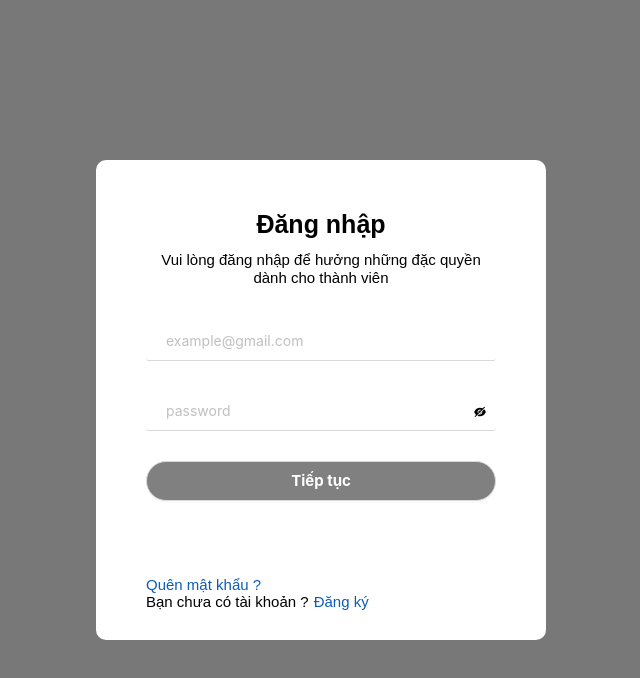
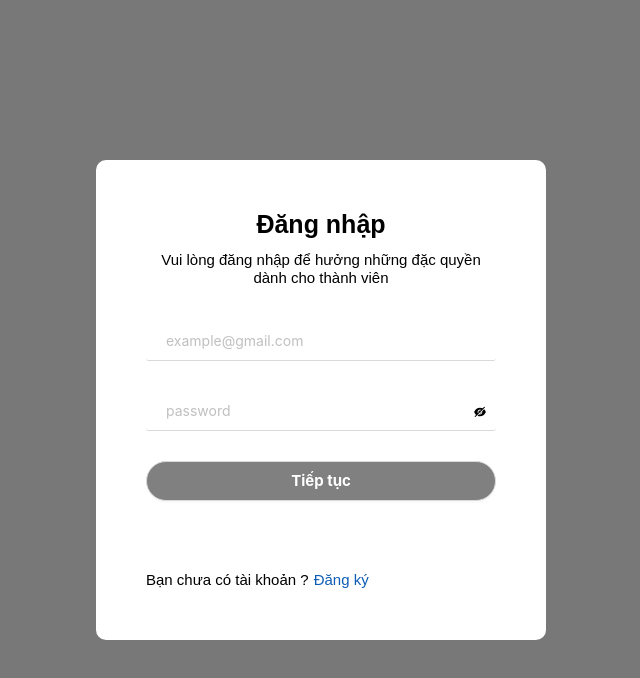
Before and after one commit to WangDinhk/HealthIsGold, a React (Create React App) app: page /sign-in in a window 1280 px wide. Shown: the top 678 px of the page, without its empty margins (319-959 px from the left). Built offline with nearby package versions, Linux system fonts and the light colour scheme.

Commit message:
fix some bug

```diff
--- a/src/components/ButtonInputSearch/ButtonInputSearch.jsx
+++ b/src/components/ButtonInputSearch/ButtonInputSearch.jsx
@@ -4,6 +4,7 @@ import { SearchOutlined } from '@ant-design/icons';
 import InputComponent from '../InputComponent/InputComponent';
 import ButtonComponent from '../ButtonComponent/ButtonComponent';
 import { useNavigate } from 'react-router-dom';
+import { message } from 'antd';
 
 const ButtonInputSearch = (props) => {
     const {
@@ -22,10 +23,15 @@ const ButtonInputSearch = (props) => {
     const navigate = useNavigate();
 
     const handleSearch = () => {
+        if (!searchValue.trim()) {
+            message.warning('Vui lòng nhập từ khóa tìm kiếm');
+            return;
+        }
+
         if (onSearch) {
             onSearch(searchValue);
         } else {
-            navigate(`/search?keyword=${encodeURIComponent(searchValue)}`);
+            navigate(`/search?keyword=${encodeURIComponent(searchValue.trim())}`);
         }
     };
 
--- a/src/components/NavBarComponent/NavBarComponent.jsx
+++ b/src/components/NavBarComponent/NavBarComponent.jsx
@@ -99,12 +99,7 @@ const NavBarComponent = () => {
         "https://cdn.nhathuoclongchau.com.vn/unsafe/24x24/https://cms-prod.s3-sgn09.fptcloud.com/smalls/ho_tro_dieu_tri_level_2_00d86ca048.png",
         "Hỗ trợ điều trị"
       )}
-      {createMenuItem(
-        "digestive-support",
-        "Hồ trợ tiêu hóa",
-        "https://cdn.nhathuoclongchau.com.vn/unsafe/24x24/https://cms-prod.s3-sgn09.fptcloud.com/smalls/ho_tro_tieu_hoa_level_2_df7385ed6e.png",
-        "Hồ trợ tiêu hóa"
-      )}
+
       {createMenuItem(
         "brain-support",
         "Thần kinh não",
@@ -116,12 +111,6 @@ const NavBarComponent = () => {
         "Hỗ trợ làm đẹp",
         "https://cdn.nhathuoclongchau.com.vn/unsafe/24x24/https://cms-prod.s3-sgn09.fptcloud.com/smalls/ho_tro_lam_dep_level_2_87dfb56752.png",
         "Hỗ trợ làm đẹp"
-      )}
-      {createMenuItem(
-        "heart-health",
-        "Sức khỏe tim mạch",
-        "https://cdn.nhathuoclongchau.com.vn/unsafe/24x24/https://cms-prod.s3-sgn09.fptcloud.com/smalls/suc_khoe_tim_mach_level_2_1fc9d156fd.png",
-        "Sức khỏe tim mạch"
       )}
       {createMenuItem(
         "nutrition",
@@ -151,12 +140,6 @@ const NavBarComponent = () => {
         "Giải pháp làn da",
         "https://cdn.nhathuoclongchau.com.vn/unsafe/24x24/https://cms-prod.s3-sgn09.fptcloud.com/smalls/giai_phap_lan_da_level_2_24c57abcd0.png",
         "Giải pháp làn da"
-      )}
-      {createMenuItem(
-        "hair-care",
-        "Chăm sóc tóc - da dầu",
-        "https://cdn.nhathuoclongchau.com.vn/unsafe/24x24/https://cms-prod.s3-sgn09.fptcloud.com/smalls/cham_soc_toc_da_dau_level_2_8ad8c93cf9.png",
-        "Chăm sóc tóc - da dầu"
       )}
       {createMenuItem(
         "makeup",
@@ -206,12 +189,6 @@ const NavBarComponent = () => {
         "Chăm sóc răng miệng"
       )}
       {createMenuItem(
-        "household-items",
-        "Đồ dùng gia đình",
-        "https://cdn.nhathuoclongchau.com.vn/unsafe/24x24/https://cms-prod.s3-sgn09.fptcloud.com/smalls/do_dung_gia_dinh_level_2_782f681291.png",
-        "Đồ dùng gia đình"
-      )}
-      {createMenuItem(
         "general-goods",
         "Hàng tổng hợp",
         "https://cdn.nhathuoclongchau.com.vn/unsafe/24x24/https://cms-prod.s3-sgn09.fptcloud.com/smalls/hang_tong_hop_level_2_c302f72c95.png",
@@ -235,22 +212,28 @@ const NavBarComponent = () => {
   const medicineItems = createProductMenu(
     <>
       {createMenuItem(
-        "medicine-search",
-        "Tra cứu thuốc",
+        "cancer",
+        "Thuốc điều trị ung thư",
         "https://cdn.nhathuoclongchau.com.vn/unsafe/24x24/https://cms-prod.s3-sgn09.fptcloud.com/smalls/Icon_tra_cuu_thuoc_6de870355e.png",
-        "Tra cứu thuốc"
+        "Thuốc điều trị ung thư"
       )}
       {createMenuItem(
-        "drug-search",
-        "Tra cứu dược chất",
+        "nerve",
+        "Thuốc thần kinh",
         "https://cdn.nhathuoclongchau.com.vn/unsafe/24x24/https://cms-prod.s3-sgn09.fptcloud.com/smalls/icon_tra_cuu_duoc_lieu_e454df36e0.png",
-        "Tra cứu dược chất"
+        "Thuốc thần kinh"
       )}
       {createMenuItem(
-        "herb-search",
-        "Tra cứu dược liệu",
+        "heart",
+        "Thuốc tim mạch & máu",
         "https://cdn.nhathuoclongchau.com.vn/unsafe/24x24/https://cms-prod.s3-sgn09.fptcloud.com/smalls/icon_tra_cuu_duoc_chat_bdcb6acdde.png",
-        "Tra cứu dược liệu"
+        "Thuốc tim mạch & máu"
+      )}
+      {createMenuItem(
+        "antibiotic",
+        "Thuốc kháng sinh",
+        "https://cdn.nhathuoclongchau.com.vn/unsafe/24x24/https://cms-prod.s3-sgn09.fptcloud.com/smalls/icon_tra_cuu_duoc_chat_bdcb6acdde.png",
+        "Thuốc kháng sinh"
       )}
     </>
   );
--- a/src/pages/HomePage/HomePage.jsx
+++ b/src/pages/HomePage/HomePage.jsx
@@ -37,9 +37,8 @@ const HomePage = () => {
   const limit = 12; // items per page
 
   const { isLoading, data, isFetching } = useQuery({
-    queryKey: ['products', page],
-    queryFn: ({ signal }) => ProductService.getAllProduct(page, limit, signal),
-    keepPreviousData: true,
+    queryKey: ['newest-products'],
+    queryFn: () => ProductService.getNewestProducts(),
     staleTime: 5 * 60 * 1000, // Cache 5 phút
     cacheTime: 10 * 60 * 1000, // Giữ cache 10 phút
     retry: 1
@@ -70,7 +69,7 @@ const HomePage = () => {
               src="https://cdn.nhathuoclongchau.com.vn/unsafe/320x0/filters:quality(90)/https://cms-prod.s3-sgn09.fptcloud.com/smalls/san_pham_ban_chay_website_320x41_3x_88c599649c.png"
               alt="sanphambanchay"
             />
-            <WrapperPannerContent>Sản phẩm bán chạy</WrapperPannerContent>
+            <WrapperPannerContent>Sản phẩm mới nhất</WrapperPannerContent>
           </div>
 
           <WrapperBody>
--- a/src/pages/SignInPage/SignInPage.jsx
+++ b/src/pages/SignInPage/SignInPage.jsx
@@ -186,20 +186,24 @@ const SignInPage = () => {
         </WrapperContainer>
         <div
           style={{
-            color: "#fff", // Màu chữ
-            padding: "10px 20px", // Khoảng cách bên trong
-            marginTop: "-45px",
-            marginBottom: "10px",
-            marginLeft: "85px",
-            borderRadius: "50px !important", // Bo góc
-            border: "none", // Xóa đường viền
-            cursor: "pointer", // Con trỏ khi hover
+            display: "flex",
+            justifyContent: "center",
+            width: "100%",
+            marginTop: "-35px",
+            marginBottom: "15px",
           }}
         >
-          <GoogleLogin onSuccess={handleSuccess} onError={handleError} />
+          <GoogleLogin
+            onSuccess={handleSuccess}
+            onError={handleError}
+            style={{ width: "100%" }}
+            size="large"
+            width="350"
+            borderRadius="10"
+            useOneTap
+          />
         </div>
         <div style={{ paddingLeft: "50px" }}>
-          <WrapperTextLight>Quên mật khẩu ?</WrapperTextLight>
           <div style={{ display: "flex", alignItems: "center", gap: "5px" }}>
             <p style={{ fontSize: "15px", margin: 0 }}>
               Bạn chưa có tài khoản ?
--- a/src/service/ProductService.js
+++ b/src/service/ProductService.js
@@ -75,3 +75,8 @@ export const searchProducts = async (keyword, page = 1, limit = 10) => {
     });
     return res.data;
 }
+
+export const getNewestProducts = async () => {
+    const res = await axios.get(`${process.env.REACT_APP_API_URL}/product/newest`);
+    return res.data;
+}
```
